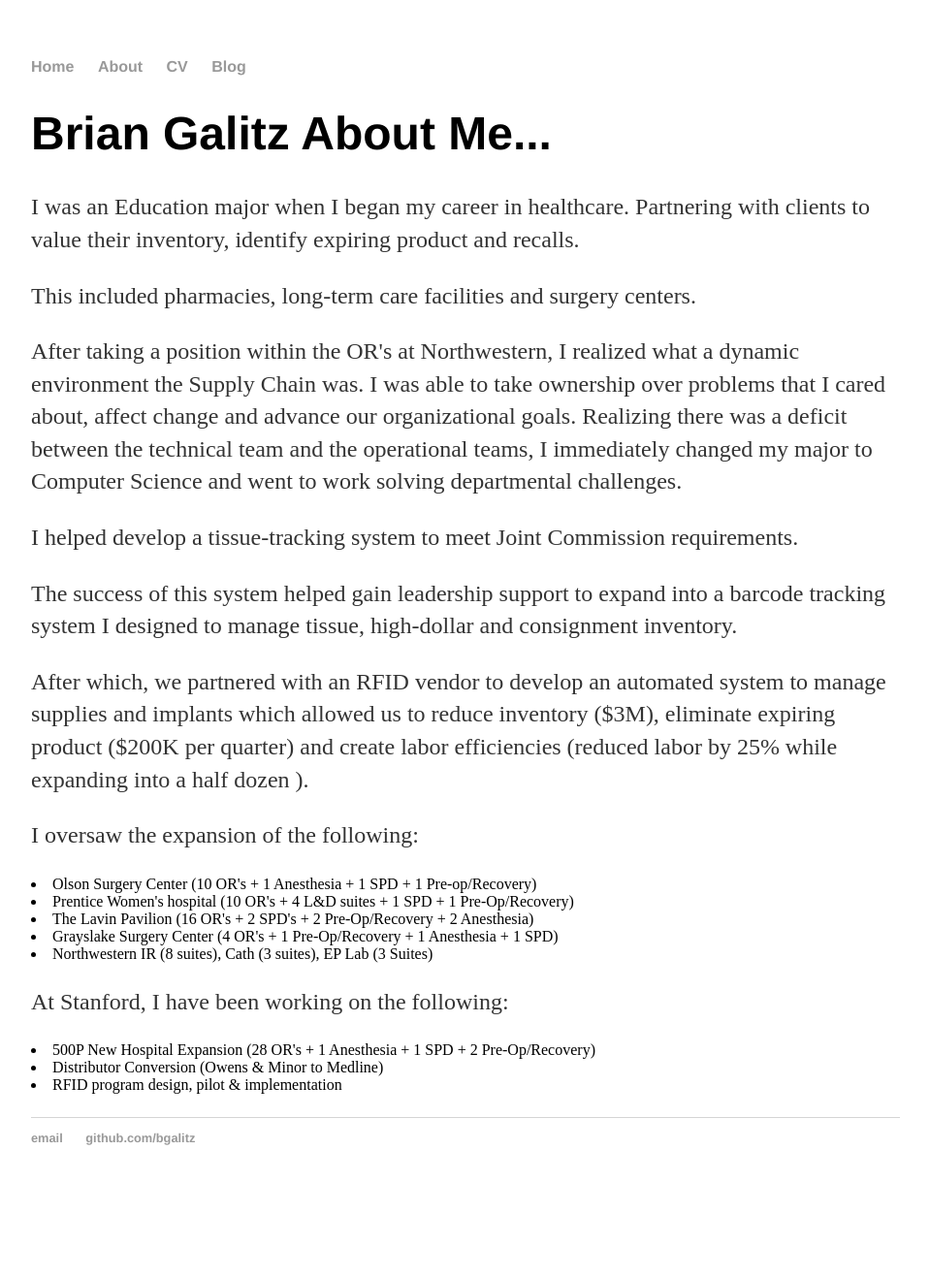
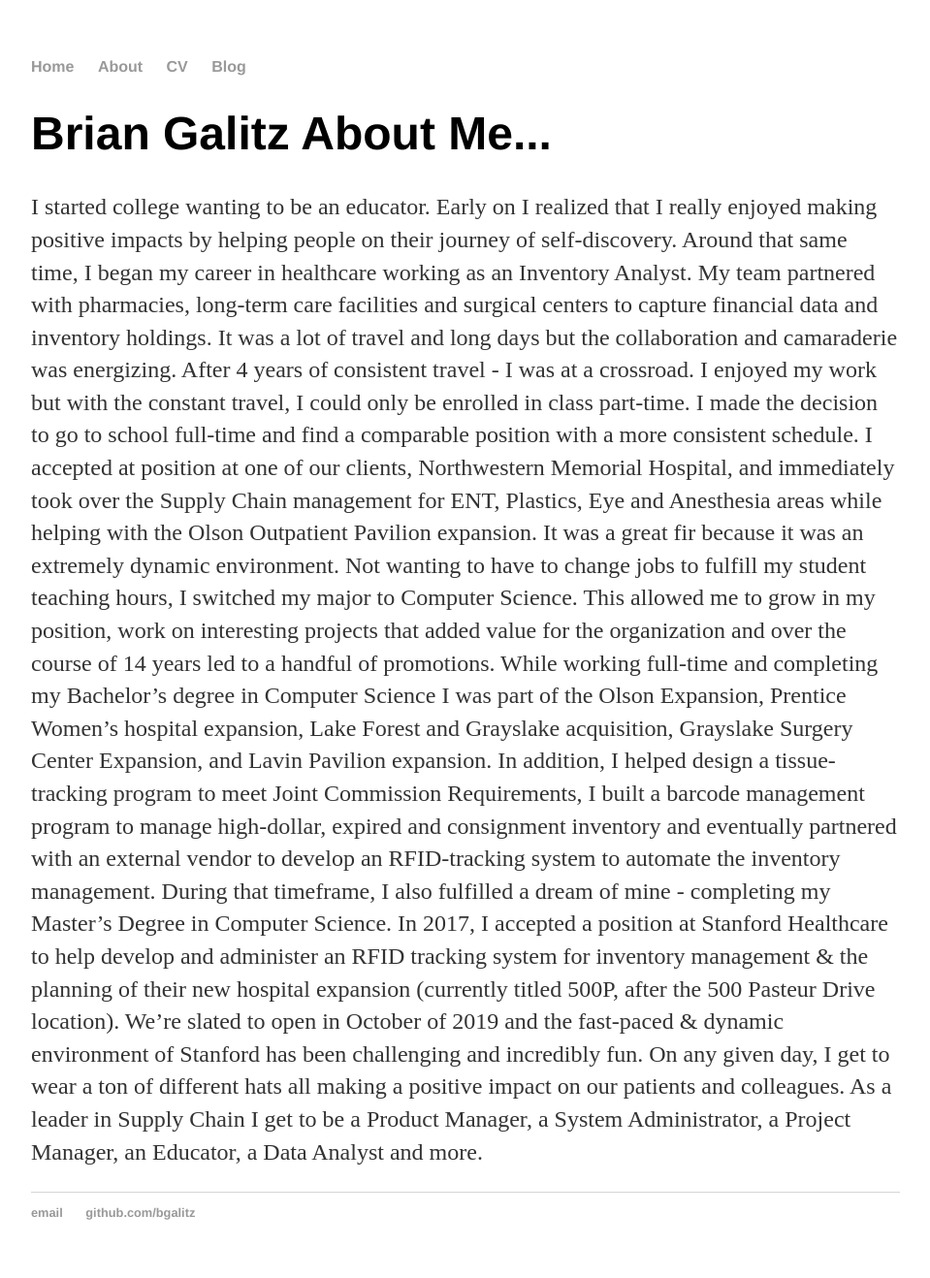
Before and after one commit to bgalitz/bgalitz.github.io, a Jekyll site: the page built from about/index.html, in a window 1280 px wide. Shown: the whole page at 97% size, without its empty margins (160-1119 px from the left). Built offline with Jekyll 4.4.1, drawn with Linux system fonts in a browser that asks for light colours; before the commit the page ends 1241 px from its top, so only the background shows below that.

Commit message:
Update index.html

```diff
--- a/about/index.html
+++ b/about/index.html
@@ -4,29 +4,33 @@ title: Brian Galitz About Me...
 ---
 
 <div class="blurb">
-        <p>I was an Education major when I began my career in healthcare. Partnering with clients to value their inventory, identify expiring product and recalls.</p>
-        <p>This included pharmacies, long-term care facilities and surgery centers.</p>
-
-        <p>After taking a position within the OR's at Northwestern, I realized what a dynamic environment the Supply Chain was.
-                I was able to take ownership over problems that I cared about, affect change and
-                advance our organizational goals. Realizing there was a deficit between the technical team and the operational teams,
-                I immediately changed my major to Computer Science and went to work solving departmental challenges.</p>
-        <p>I helped develop a tissue-tracking system to meet Joint Commission requirements.</p>
-        <p>The success of this system helped gain leadership support to expand into a barcode tracking system I designed to manage tissue, high-dollar and consignment inventory.</p>
-        <p>After which, we partnered with an RFID vendor to develop an automated system to manage supplies and implants which allowed us
-                to reduce inventory ($3M), eliminate expiring product ($200K per quarter) and create labor efficiencies (reduced labor by 25% while expanding into a half dozen ).</p>
-
-        <p>I oversaw the expansion of the following:
-                <li>Olson Surgery Center (10 OR's + 1 Anesthesia + 1 SPD + 1 Pre-op/Recovery)</li>
-                <li>Prentice Women's hospital (10 OR's + 4 L&D suites + 1 SPD + 1 Pre-Op/Recovery)</li>
-                <li>The Lavin Pavilion (16 OR's + 2 SPD's + 2 Pre-Op/Recovery + 2 Anesthesia)</li>
-                <li>Grayslake Surgery Center (4 OR's + 1 Pre-Op/Recovery + 1 Anesthesia + 1 SPD)</li>
-                <li>Northwestern IR (8 suites), Cath (3 suites), EP Lab (3 Suites)</li></p>
-
-        <p>At Stanford, I have been working on the following:
-                <li>500P New Hospital Expansion (28 OR's + 1 Anesthesia + 1 SPD + 2 Pre-Op/Recovery)</li>
-                <li>Distributor Conversion (Owens & Minor to Medline)</li>
-                <li>RFID program design, pilot & implementation</li>
+        <p>I started college wanting to be an educator. Early on I realized that I really enjoyed making positive impacts
+                by helping people on their journey of self-discovery. Around that same time, I began my career in healthcare
+                working as an Inventory Analyst. My team partnered with pharmacies, long-term care facilities and surgical
+                centers to capture financial data and inventory holdings. It was a lot of travel and long days but the
+                collaboration and camaraderie was energizing.
+After 4 years of consistent travel - I was at a crossroad. I enjoyed my work but with the constant travel, I could only be
+                enrolled in class part-time. I made the decision to go to school full-time and find a comparable position
+                with a more consistent schedule. I accepted at position at one of our clients, Northwestern Memorial Hospital,
+                and immediately took over the Supply Chain management for ENT, Plastics, Eye and Anesthesia areas while
+                helping with the Olson Outpatient Pavilion expansion. It was a great fir because it was an extremely
+                dynamic environment.
+Not wanting to have to change jobs to fulfill my student teaching hours, I switched my major to Computer Science.
+                This allowed me to grow in my position, work on interesting projects that added value for the organization
+                and over the course of 14 years led to a handful of promotions.
+While working full-time and completing my Bachelor’s degree in Computer Science I was part of the Olson Expansion,
+                Prentice Women’s hospital expansion, Lake Forest and Grayslake acquisition, Grayslake Surgery Center
+                Expansion, and Lavin Pavilion expansion. In addition, I helped design a tissue-tracking program to meet
+                Joint Commission Requirements, I built a barcode management program to manage high-dollar, expired and
+                consignment inventory and eventually partnered with an external vendor to develop an RFID-tracking system
+                to automate the inventory management. During that timeframe, I also fulfilled a dream of mine - completing
+                my Master’s Degree in Computer Science.
+In 2017, I accepted a position at Stanford Healthcare to help develop and administer an RFID tracking system for inventory
+                management & the planning of their new hospital expansion (currently titled 500P, after the 500 Pasteur
+                Drive location). We’re slated to open in October of 2019 and the fast-paced & dynamic environment of
+                Stanford has been challenging and incredibly fun. On any given day, I get to wear a ton of different hats
+                all making a positive impact on our patients and colleagues. As a leader in Supply Chain I get to be a
+                Product Manager, a System Administrator, a Project Manager, an Educator, a Data Analyst and more.
         </p>
 
 </div><!-- /.blurb -->
```
